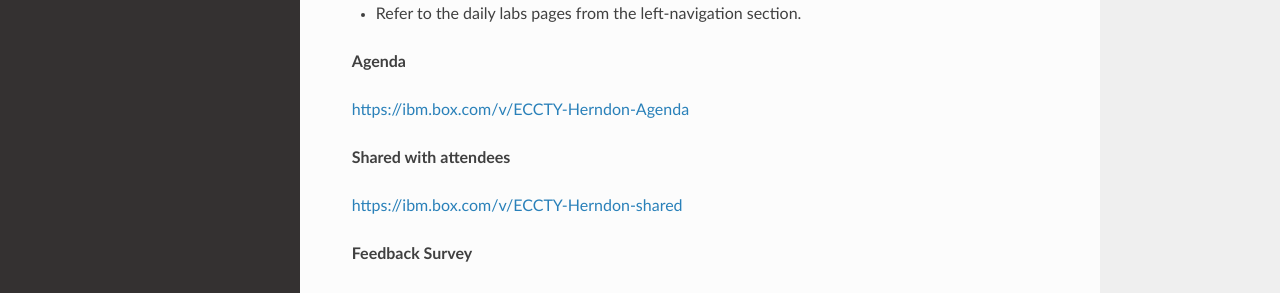
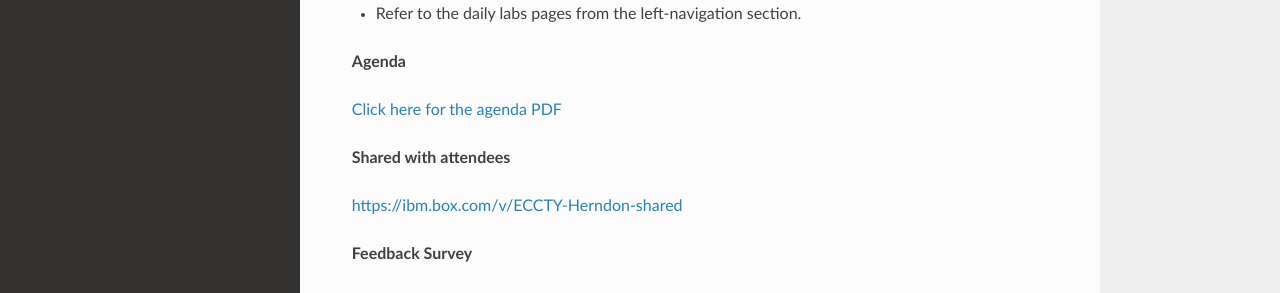
Before and after one commit to kgibm/ECCTY-Herndon-2025, an MkDocs documentation site: the page built from docs/index.md, in a window 1280 px wide and 900 px high, scrolled down 723 px. Shown: the part 265-558 px from the top of the window. Built offline with MkDocs 1.6.1, drawn with Linux system fonts in a browser that asks for light colours; nearby versions of some CDN libraries.

Commit message:
Add agenda

```diff
--- a/docs/index.md
+++ b/docs/index.md
@@ -39,7 +39,7 @@ Herndon, Virginia
 
 **Agenda**
 
-[https://ibm.box.com/v/ECCTY-Herndon-Agenda](https://ibm.box.com/v/ECCTY-Herndon-Agenda)
+[Click here for the agenda PDF](resources/2025 ECCTY Presentation - Agenda Only -101625.pdf)
 
 
 **Shared with attendees**
```
Also changed, not shown: 2 other files.
